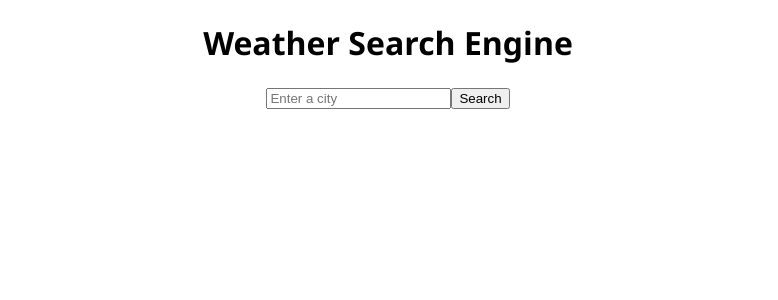
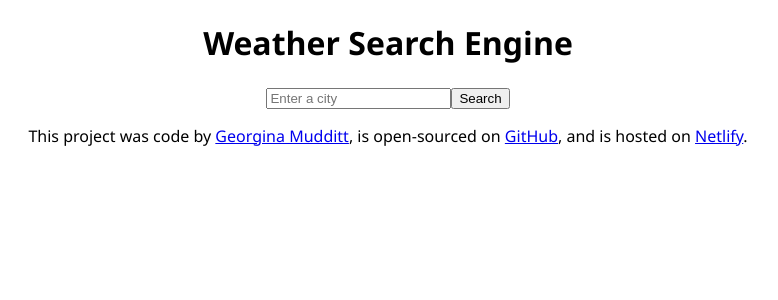
Before and after one commit to GeorginaMudditt/react-weather-app, a React (Create React App) app: page / in a window 1280 px wide. Shown: the top 300 px of the page, without its empty margins (252-1030 px from the left). Built offline with nearby package versions, Linux system fonts and the light colour scheme.

Commit message:
add footer with links

```diff
--- a/src/App.js
+++ b/src/App.js
@@ -1,11 +1,13 @@
 import "./App.css";
 import Search from "./Search.js";
+import Footer from "./Footer.js";
 
 export default function App() {
   return (
     <div className="App">
       <h1>Weather Search Engine</h1>
       <Search />
+      <Footer />
     </div>
   );
 }
--- /dev/null
+++ b/src/Footer.js
@@ -0,0 +1,33 @@
+import React from "react";
+
+export default function Footer() {
+  return (
+    <p>
+      This project was code by{" "}
+      <a
+        href="https://www.linkedin.com/in/georgina-mudditt/"
+        target="_blank"
+        rel="noreferrer"
+      >
+        Georgina Mudditt
+      </a>
+      , is open-sourced on{" "}
+      <a
+        href="https://github.com/GeorginaMudditt/react-weather-app"
+        target="_blank"
+        rel="noreferrer"
+      >
+        GitHub
+      </a>
+      , and is hosted on{" "}
+      <a
+        href="https://gm-react-weather-app.netlify.app/"
+        target="_blank"
+        rel="noreferrer"
+      >
+        Netlify
+      </a>
+      .
+    </p>
+  );
+}
```
